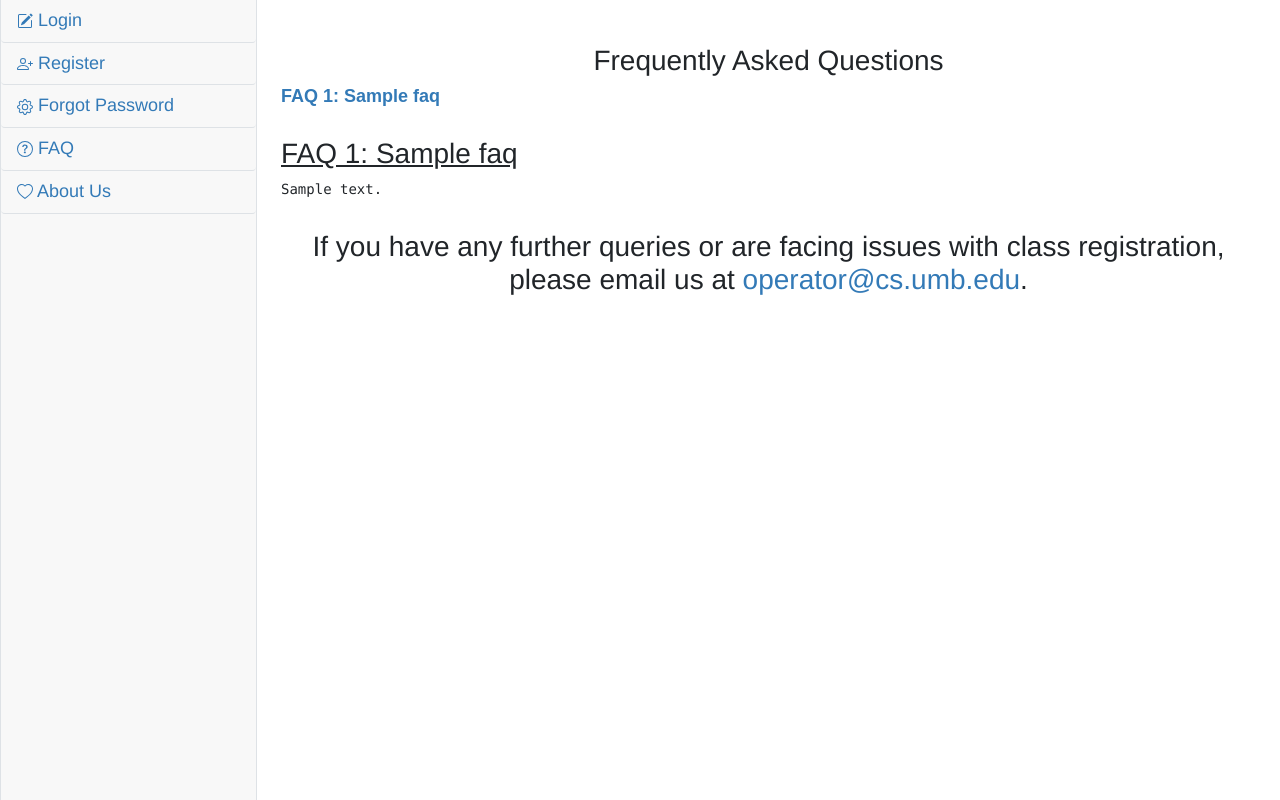
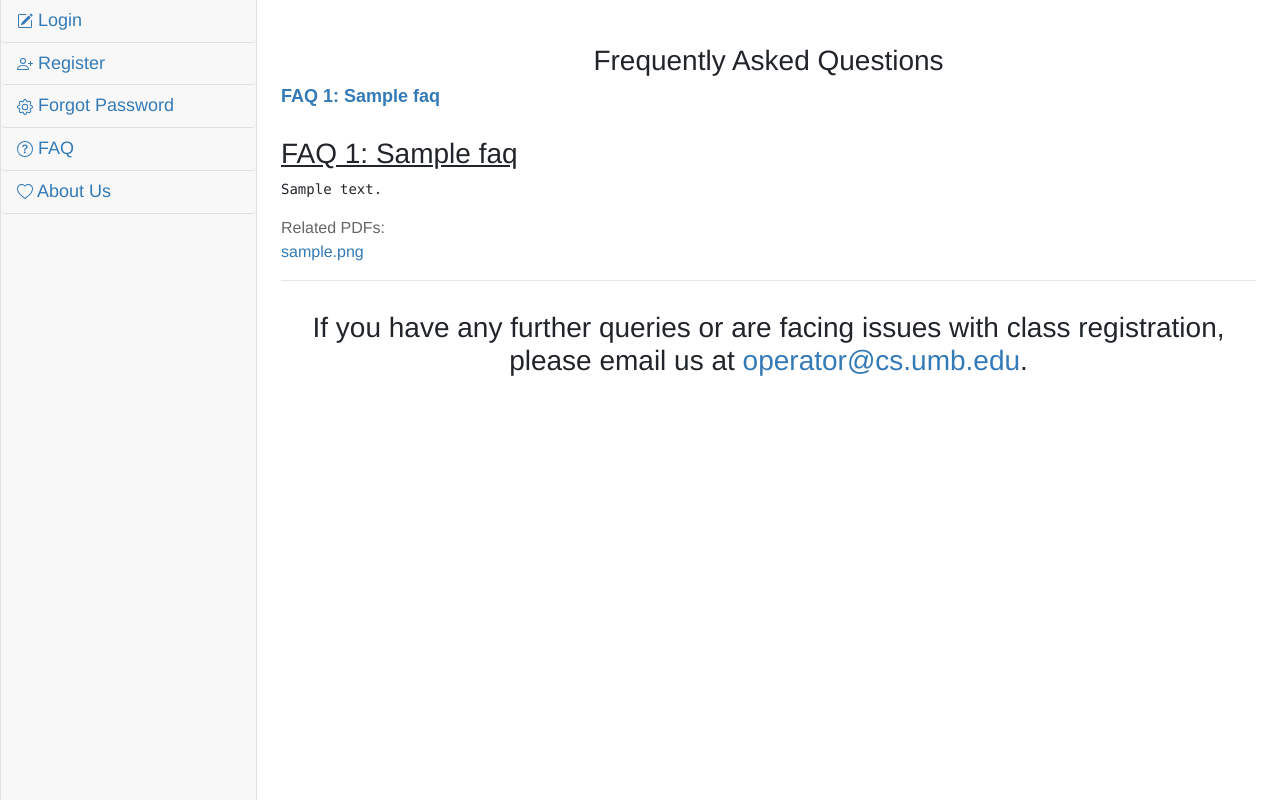
Before and after one commit to KyshanNeheeth-Peruru/portal, a Django app: page /faq/ in a window 1280 px wide. Shown: the part 73-873 px from the top of the page. Run offline with Django 4.2, Linux system fonts and the light colour scheme; tables that the repository leaves empty hold one stand-in row (values such as "Sample post"); some libraries are stand-ins or nearby versions.

Commit message:
FAQ pdfs

```diff
--- a/apply/admin.py
+++ b/apply/admin.py
@@ -1,5 +1,5 @@
 from django.contrib import admin
-from apply.models import Courses, UserCourses, Semesters, Faq, CoursesAdmin, Random, UserCoursesAdmin, Misc
+from apply.models import Courses, UserCourses, Semesters, Faq, CoursesAdmin, Random, UserCoursesAdmin, Misc, FaqPdf
 
 # Register your models here.
 # class UserCoursesAdmin(admin.ModelAdmin):
@@ -8,5 +8,6 @@ admin.site.register(Courses, CoursesAdmin)
 admin.site.register(UserCourses, UserCoursesAdmin)
 admin.site.register(Semesters)
 admin.site.register(Faq)
+admin.site.register(FaqPdf)
 admin.site.register(Random)
 admin.site.register(Misc)
--- a/apply/models.py
+++ b/apply/models.py
@@ -4,6 +4,7 @@ from django.contrib import admin
 from django.contrib.auth.models import AbstractUser
 from django.utils.translation import gettext_lazy as _
 from django.contrib.auth.models import UnicodeUsernameValidator
+import os
 
 # Create your models here.
 
@@ -78,6 +79,16 @@ class Faq(models.Model):
     def __str__(self):
         return self.question
 
+class FaqPdf(models.Model):
+    faq = models.ForeignKey(Faq, related_name='pdfs', on_delete=models.CASCADE)
+    file = models.FileField(upload_to='static/pdfs/')
+
+    def __str__(self):
+        return os.path.basename(self.file.name)
+
+    def filename(self):
+        return os.path.basename(self.file.name)
+
 class Random(models.Model):
     alerts=models.CharField(max_length=250,  blank=True)
     stats=models.CharField(max_length=250,  blank=True)
--- a/apply/views.py
+++ b/apply/views.py
@@ -486,7 +486,8 @@ def printQuota(request):
     return render(request, "../templates/printQuota.html")
 
 def faq(request):
-    faqs=Faq.objects.all()
+    # faqs=Faq.objects.all()
+    faqs = Faq.objects.prefetch_related('pdfs').all()
     return render(request, "../templates/faq.html",{'faqs':faqs})
 
 @login_required
--- a/portal/settings.py
+++ b/portal/settings.py
@@ -32,7 +32,7 @@ BASE_DIR = Path(__file__).resolve().parent.parent
 SECRET_KEY = env("SECRET_KEY")
 
 # SECURITY WARNING: don't run with debug turned on in production!
-DEBUG = False
+DEBUG = True
 
 ALLOWED_HOSTS = [env("ALLOWED_HOSTS")]
 
--- a/portal/urls.py
+++ b/portal/urls.py
@@ -20,6 +20,8 @@ from django.contrib.auth import views as auth_views
 from django.contrib.auth.decorators import login_required
 from django.views.generic.base import TemplateView
 from django.urls import re_path
+from django.conf import settings
+from django.conf.urls.static import static
 
 from apply import views as apply_views
 
@@ -53,3 +55,5 @@ urlpatterns = [
     path("robots.txt",TemplateView.as_view(template_name="robots.txt", content_type="text/plain"),),
 
 ]
+if settings.DEBUG:
+    urlpatterns += static(settings.MEDIA_URL, document_root=settings.MEDIA_ROOT)
--- a/templates/faq.html
+++ b/templates/faq.html
@@ -1,9 +1,8 @@
 {% extends 'base.html' %}
 
-{% block title %}Home{% endblock %}
+{% block title %}FAQ{% endblock %}
 
 {% block content %}
-
 <h3 style="text-align: center; margin-top: 20px;">Frequently Asked Questions</h3>
 
 <style>
@@ -47,8 +46,18 @@
 <div style="margin-top: 30px;">
     <h3 id="faq{{ forloop.counter }}" style="text-decoration: underline;">FAQ {{ forloop.counter | default_if_none:'01' }}: {{ faq.question }}</h3>
     <pre>{{ faq.answer | safe }}</pre>
+    {% if faq.pdfs.exists %}
+    <p>Related PDFs:</p>
+    <ul>
+        {% for pdf in faq.pdfs.all %}
+        <li><a href="{{ pdf.file.url }}">{{ pdf.filename }}</a></li>
+        {% endfor %}
+    </ul>
+    {% endif %}
 </div>
 {% endfor %}
+
+<hr/>
 
 <h3 style="text-align: center; margin-top: 30px;">
     If you have any further queries or are facing issues with class registration, please email us at
```
Also changed, not shown: apply/migrations/0010_faq_pdf.py (added), apply/migrations/0011_remove_faq_pdf_faqpdf.py (added), apply/migrations/0012_alter_faqpdf_file.py (added). Lines whose indentation alone changed are shown as unchanged.
